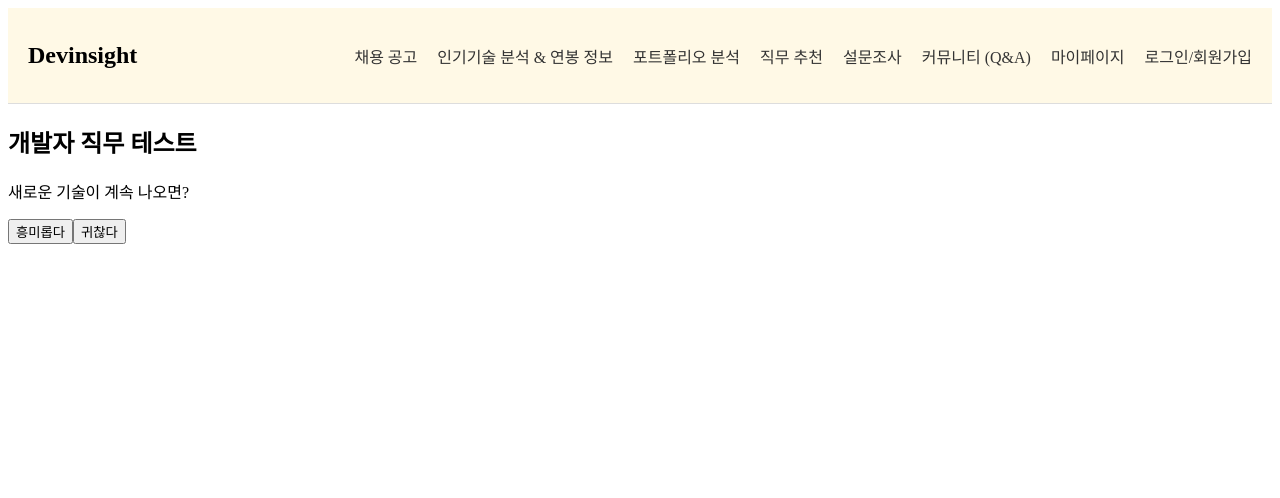
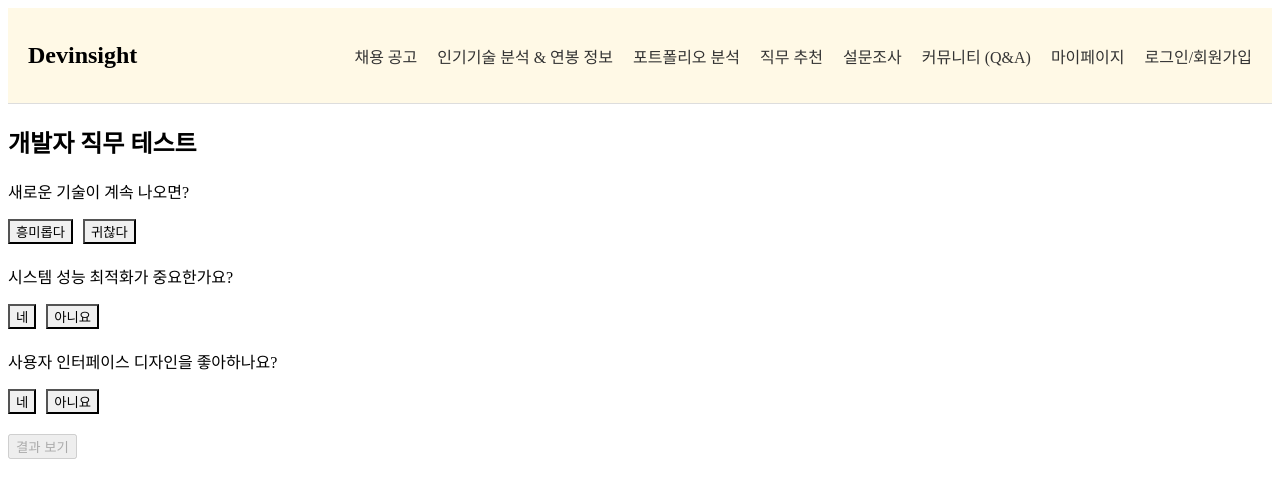
Before and after one commit to jbbaek/DevInsight, a React (Create React App) app: page /survey in a window 1280 px wide. Shown: the top 498 px of the page. Built offline with nearby package versions, Linux system fonts and the light colour scheme.

Commit message:
설문조사 구조 수정함

```diff
--- a/src/pages/Survey.js
+++ b/src/pages/Survey.js
@@ -27,15 +27,11 @@ function JobTest() {
     },
   ];
 
-  const [currentQuestion, setCurrentQuestion] = useState(0);
   const [responses, setResponses] = useState({});
   const [result, setResult] = useState(null);
 
-  const handleSelect = (job) => {
-    setResponses((prev) => ({ ...prev, [questions[currentQuestion].id]: job }));
-    if (currentQuestion < questions.length - 1) {
-      setCurrentQuestion(currentQuestion + 1); // 다음 질문으로 이동
-    }
+  const handleSelect = (questionId, job) => {
+    setResponses((prev) => ({ ...prev, [questionId]: job }));
   };
 
   const handleSubmit = async () => {
@@ -54,18 +50,31 @@ function JobTest() {
 
       {!result ? (
         <div>
-          <p>{questions[currentQuestion].text}</p>
-          {Object.entries(questions[currentQuestion].options).map(
-            ([job, option]) => (
-              <button key={job} onClick={() => handleSelect(job)}>
-                {option}
-              </button>
-            )
-          )}
+          {questions.map((q) => (
+            <div key={q.id} style={{ marginBottom: "20px" }}>
+              <p>{q.text}</p>
+              {Object.entries(q.options).map(([job, label]) => (
+                <button
+                  key={job}
+                  onClick={() => handleSelect(q.id, job)}
+                  style={{
+                    marginRight: "10px",
+                    backgroundColor:
+                      responses[q.id] === job ? "#8884d8" : "#f0f0f0",
+                  }}
+                >
+                  {label}
+                </button>
+              ))}
+            </div>
+          ))}
 
-          {currentQuestion === questions.length - 1 && (
-            <button onClick={handleSubmit}>결과 보기</button>
-          )}
+          <button
+            onClick={handleSubmit}
+            disabled={Object.keys(responses).length !== questions.length}
+          >
+            결과 보기
+          </button>
         </div>
       ) : (
         <div>
```
